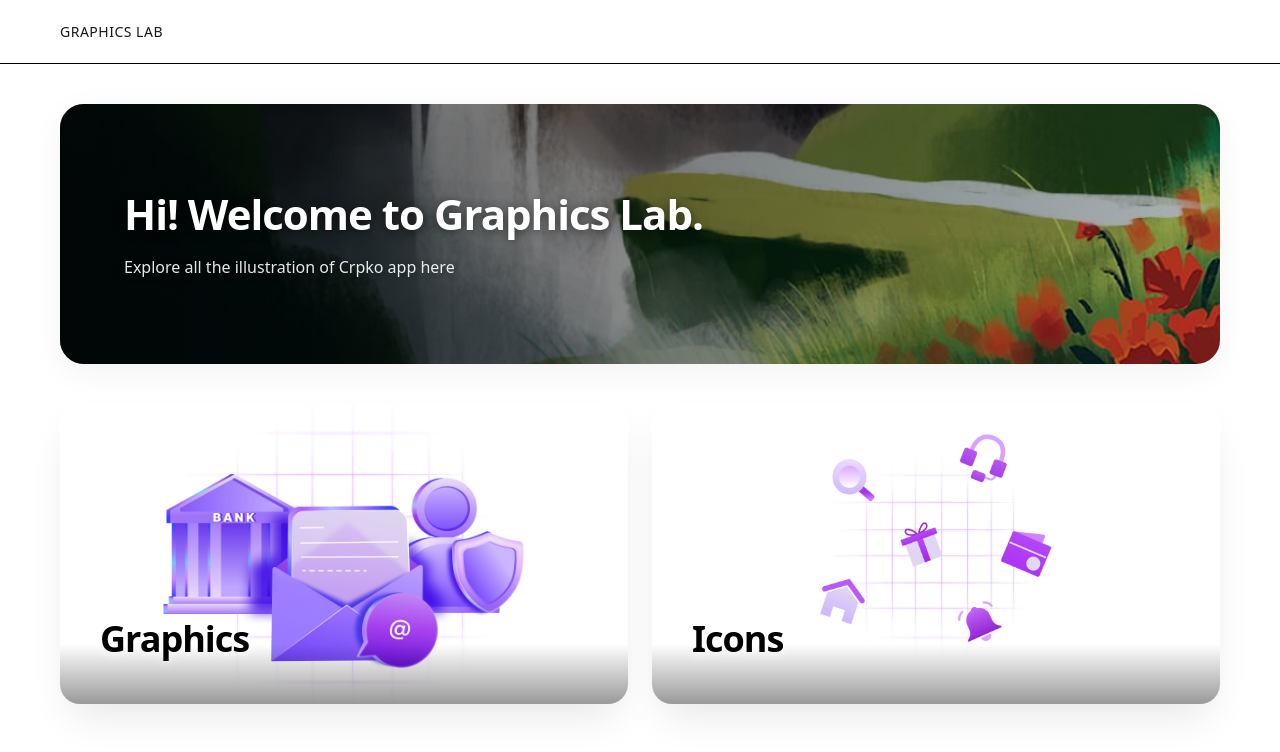
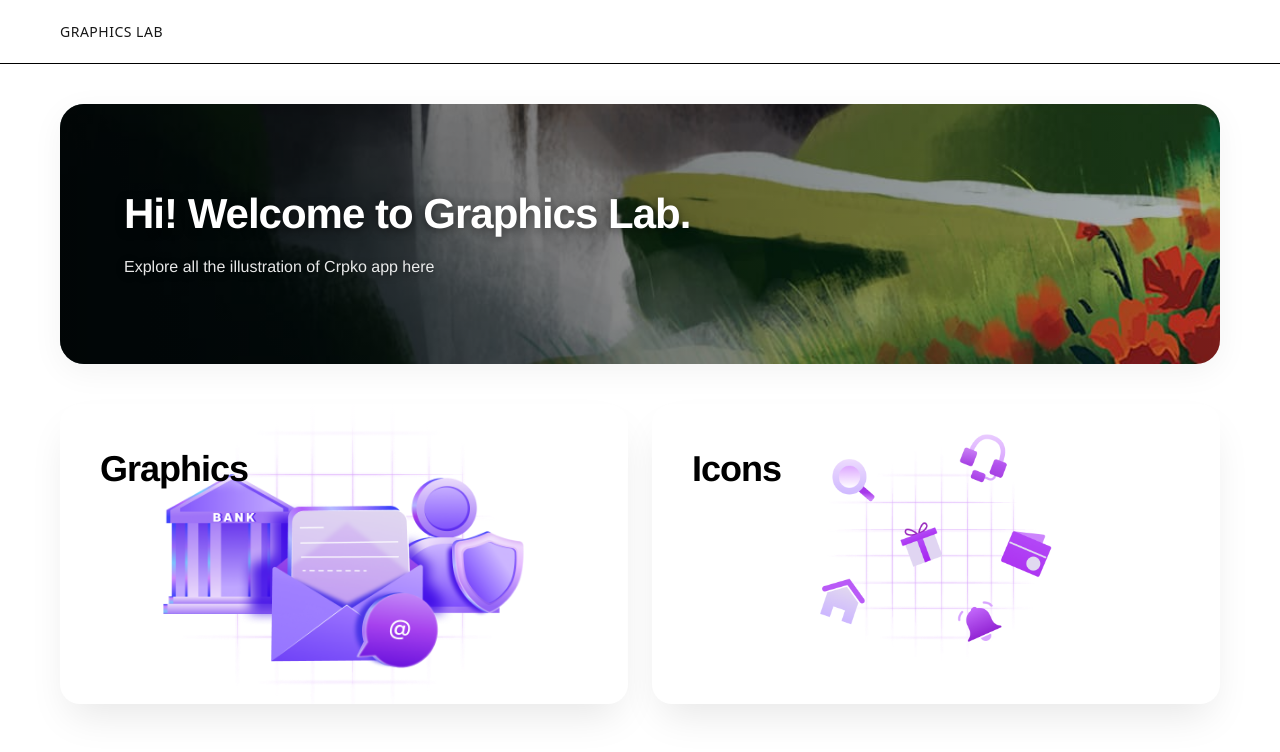
Before and after one commit to yamparalarahul27/illu-ic, a Next.js app: page /dashboard in a window 1280 px wide. Shown: the top 752 px of the page. Built offline with nearby package versions, Linux system fonts and the light colour scheme.

Commit message:
style: changed font to helvetica and moved text to top-left of cards

```diff
--- a/src/app/dashboard/page.tsx
+++ b/src/app/dashboard/page.tsx
@@ -11,7 +11,7 @@ function DashboardContent() {
   const greeting = displayName ? `Hi ${displayName}! Welcome to Graphics Lab.` : `Hi! Welcome to Graphics Lab.`;
 
   return (
-    <div style={{ width: "100%", maxWidth: "1200px", margin: "0 auto", padding: "40px 20px" }}>
+    <div style={{ width: "100%", maxWidth: "1200px", margin: "0 auto", padding: "40px 20px", fontFamily: "Helvetica, Arial, sans-serif" }}>
       {/* Top Banner */}
       <div style={{
         position: "relative",
@@ -82,7 +82,7 @@ function DashboardContent() {
           minHeight: "300px",
           display: "flex",
           flexDirection: "column",
-          justifyContent: "flex-end",
+          justifyContent: "flex-start",
           background: "#ffffff", // Changed to white
           boxShadow: "0 20px 40px -10px rgba(0, 0, 0, 0.1)",
           transition: "transform 0.3s ease, box-shadow 0.3s ease",
@@ -106,9 +106,9 @@ function DashboardContent() {
           {/* Glass Overlay for Text Readability */}
           <div style={{
             position: "absolute",
-            bottom: 0, left: 0, right: 0,
+            top: 0, left: 0, right: 0,
             padding: "30px 40px",
-            background: "linear-gradient(to top, rgba(0,0,0,0.4), transparent)",
+            background: "linear-gradient(to bottom, rgba(255,255,255,0.9), transparent)",
             zIndex: 1
           }} />
 
@@ -135,7 +135,7 @@ function DashboardContent() {
           minHeight: "300px",
           display: "flex",
           flexDirection: "column",
-          justifyContent: "flex-end",
+          justifyContent: "flex-start",
           background: "#ffffff", // Changed to white
           boxShadow: "0 20px 40px -10px rgba(0, 0, 0, 0.1)",
           transition: "transform 0.3s ease, box-shadow 0.3s ease",
@@ -158,9 +158,9 @@ function DashboardContent() {
 
           <div style={{
             position: "absolute",
-            bottom: 0, left: 0, right: 0,
+            top: 0, left: 0, right: 0,
             padding: "30px 40px",
-            background: "linear-gradient(to top, rgba(0,0,0,0.4), transparent)",
+            background: "linear-gradient(to bottom, rgba(255,255,255,0.9), transparent)",
             zIndex: 1
           }} />
 
```
